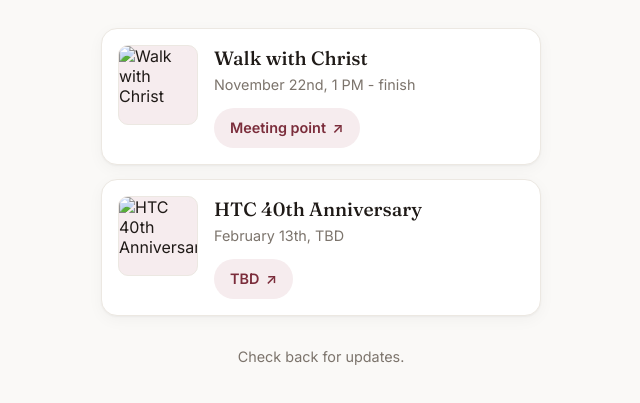
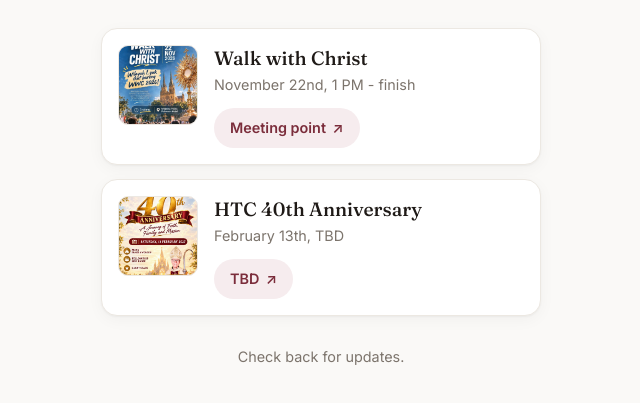
Before and after one commit to jmyprasetyo/elishacellgroup, a plain HTML site: page pages/upcoming-events.html in a window 1280 px wide. Shown: the part 181-584 px from the top of the page, without its empty margins (319-959 px from the left). Drawn offline with Linux system fonts and the light colour scheme.

Commit message:
Update upcoming-events.html

```diff
--- a/pages/upcoming-events.html
+++ b/pages/upcoming-events.html
@@ -198,7 +198,7 @@
 
   <ul>
     <li class="card">
-      <div class="poster"><img src="images/walkwithchrist.jpeg" alt="Walk with Christ"></div>
+      <div class="poster"><img src="../images/walkwithchrist.jpeg" alt="Walk with Christ"></div>
       <div class="event">
         <h2>Walk with Christ</h2>
         <p class="when">November 22nd, 1 PM - finish</p>
@@ -206,7 +206,7 @@
       </div>
     </li>
     <li class="card">
-      <div class="poster"><img src="images/htc40.jpeg" alt="HTC 40th Anniversary"></div>
+      <div class="poster"><img src="../images/htc40.jpeg" alt="HTC 40th Anniversary"></div>
       <div class="event">
         <h2>HTC 40th Anniversary</h2>
         <p class="when">February 13th, TBD</p>
```
